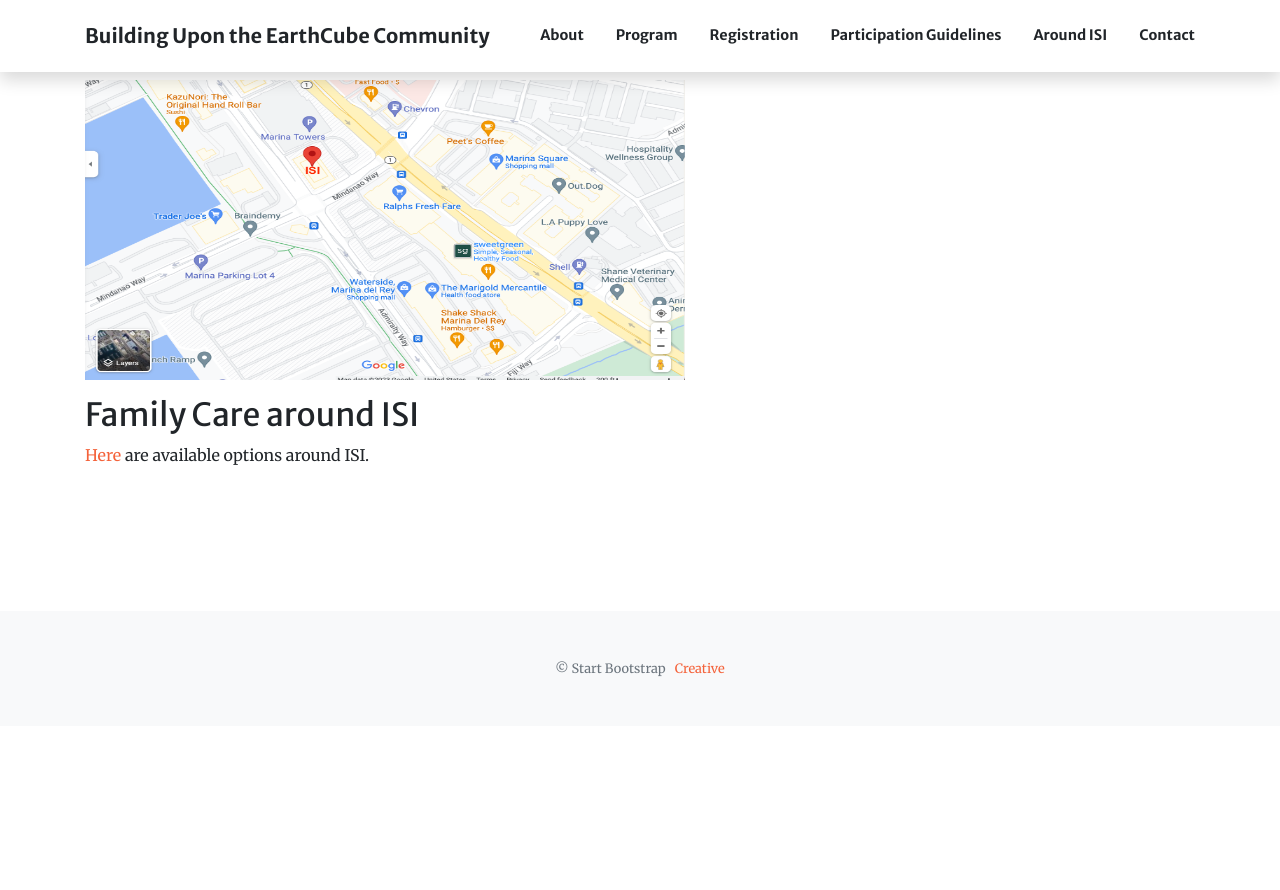
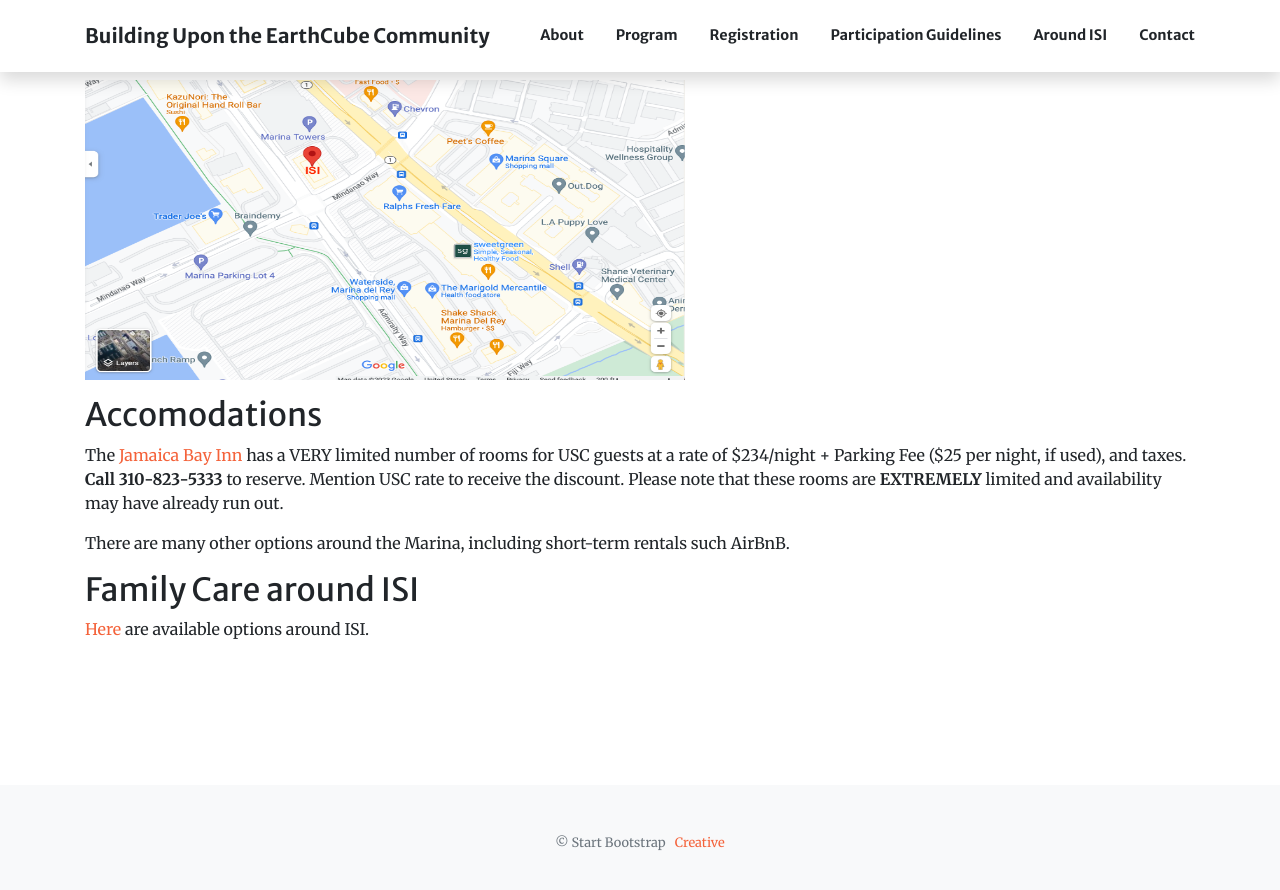
Before and after one commit to isi-usc-edu/building-upon-the-earthcube-community, a Jekyll site: the page built from aroundMDR.md, in a window 1280 px wide and 900 px high, scrolled down 955 px. Shown: the top 890 px of the window. Built offline with Jekyll 4.4.1, drawn with Linux system fonts in a browser that asks for light colours; before the commit the page ends 1681 px from its top, so only the background shows below that.

```diff
--- a/aroundMDR.md
+++ b/aroundMDR.md
@@ -39,6 +39,12 @@ We will not be providing meals during the workshop (on the bright side, your reg
 
 <img src="https://github.com/isi-usc-edu/building-upon-the-earthcube-community/blob/main/assets/img/Map.png?raw=true"  width="600" height="300">
 
+## <a name='hotel'> Accomodations </a>
+
+The [Jamaica Bay Inn](https://www.hilton.com/en/hotels/laxmiup-jamaica-bay-inn-marina-del-rey/?SEO_id=GMB-AMER-UP-LAXMIUP&y_source=1_MTk5NjMxNzEtNzE1LWxvY2F0aW9uLndlYnNpdGU%3D) has a VERY limited number of rooms for USC guests at a rate of $234/night + Parking Fee ($25 per night, if used), and taxes. **Call 310-823-5333** to reserve. Mention USC rate to receive the discount. Please note that these rooms are **EXTREMELY** limited and availability may have already run out.
+
+There are many other options around the Marina, including short-term rentals such AirBnB.
+
 ## <a name='familycare'> Family Care around ISI </a>
 
 [Here](https://winnie.com/search?category=daycares&age=YR_8&near=90292) are available options around ISI.
```
Also changed, not shown: program.md (+1 -24 lines), assets/img/mattmann.jpg, 1 other file.
